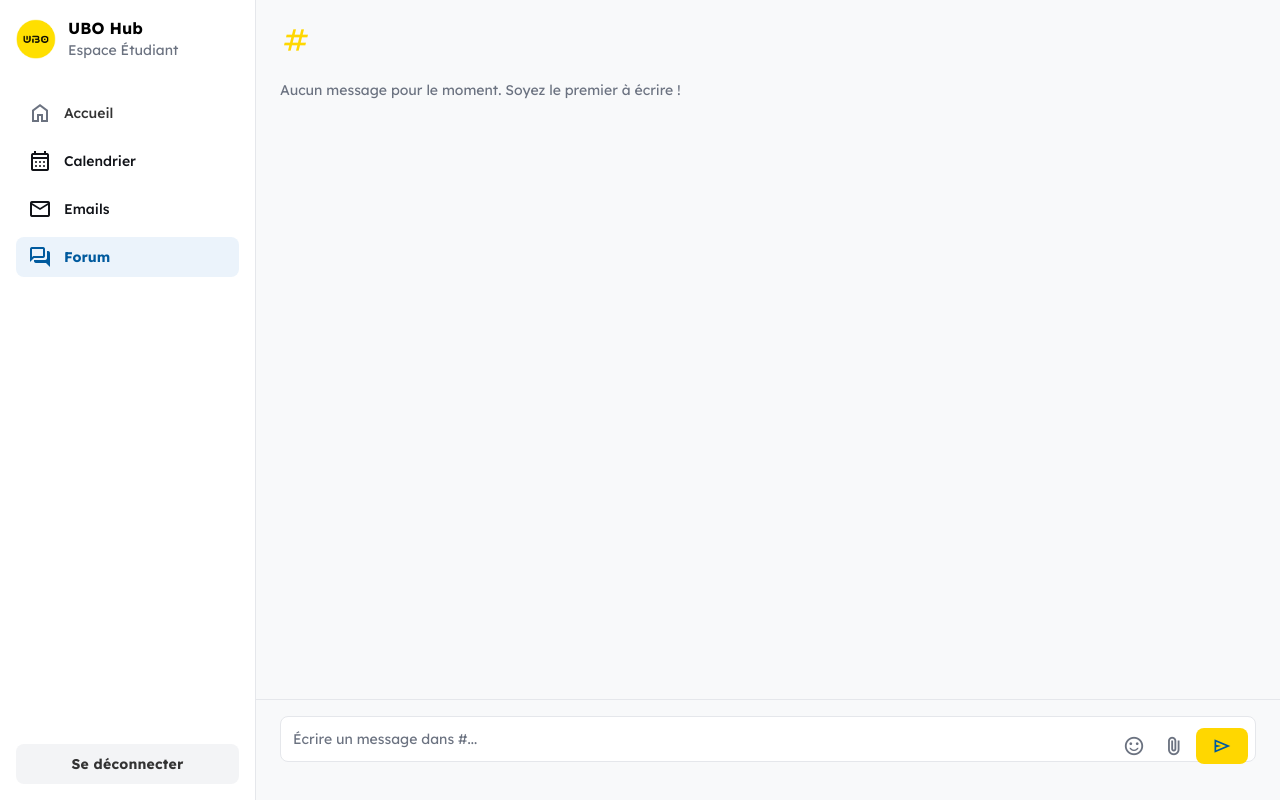
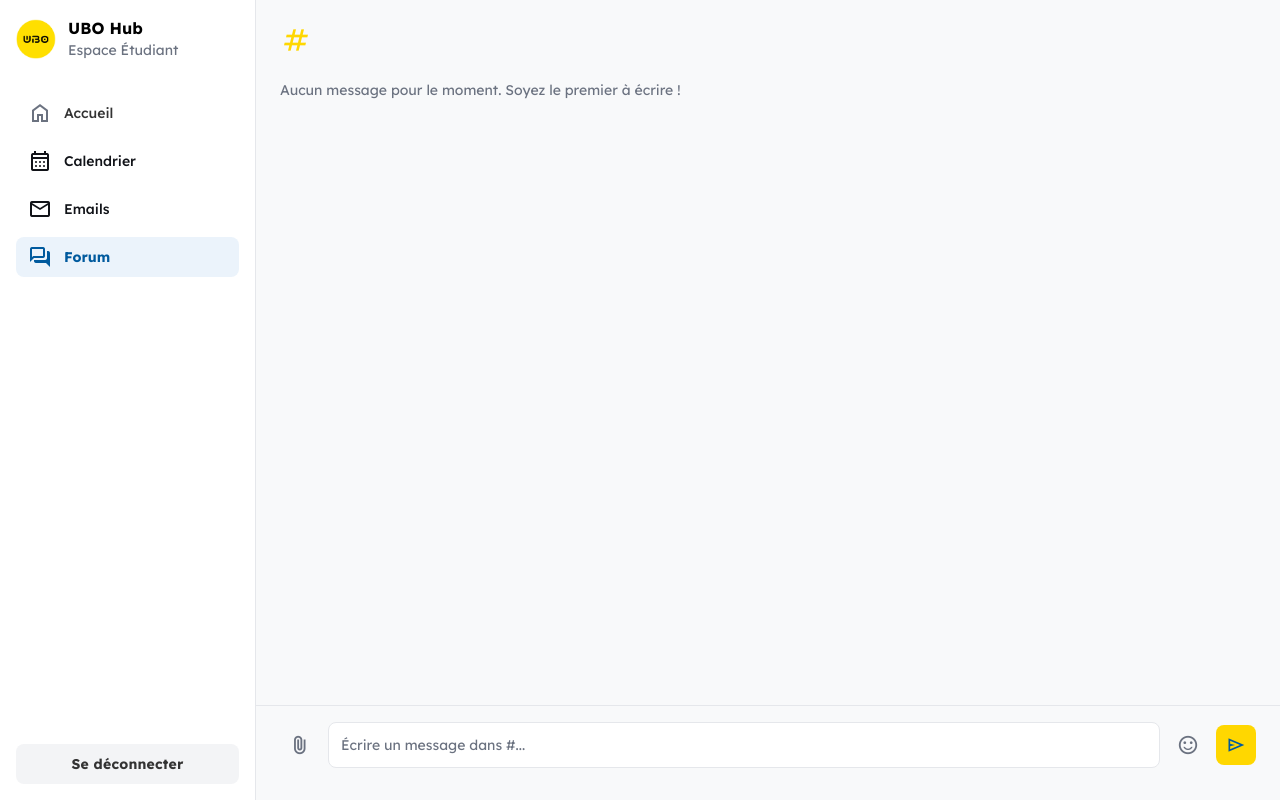
Before and after one commit to Lou-Simon/UBHome, a Django app: template templates/forum.html in a window 1280 px wide. Run offline with Django 4.2, Linux system fonts and the light colour scheme; the template is opened without the code that fills it, so the values that code supplies are empty; some libraries are stand-ins or nearby versions.

Commit message:
correction de bugs forum + ajout .gitignore

```diff
--- a/templates/forum.html
+++ b/templates/forum.html
@@ -92,7 +92,7 @@
       </a>
     </aside>
     <main class="flex-1 flex flex-col h-screen">
-      <div class="flex-grow flex flex-col p-6 overflow-y-auto">
+      <div id="messagesArea" class="flex-grow flex flex-col p-6 overflow-y-auto">
         <header class="mb-6">
           <h1
             class="text-heading-light dark:text-heading-dark text-3xl font-black tracking-tight flex items-center gap-3">
@@ -126,35 +126,38 @@
           <p class="text-sm text-subtle-light dark:text-subtle-dark">Aucun message pour le moment. Soyez le premier à écrire !</p>
           {% endfor %}
         </div>
+        <div id="messagesEnd"></div>
       </div>
       <div
         class="p-6 pt-4 border-t border-border-light dark:border-border-dark bg-background-light dark:bg-background-dark">
         <div class="relative">
           <form method="post" class="relative" id="forumForm" enctype="multipart/form-data">
             {% csrf_token %}
-            <textarea name="content" id="messageInput"
-              class="w-full bg-card-light dark:bg-card-dark border border-border-light dark:border-border-dark rounded-lg p-3 pr-28 text-sm placeholder:text-subtle-light dark:placeholder:text-subtle-dark focus:ring-2 focus:ring-primary/50 focus:border-primary/50 transition resize-none"
-              placeholder="Écrire un message dans #{{ channel.name }}..." rows="1"></textarea>
+            <div class="flex items-center gap-2">
+              <button id="attachBtn" type="button"
+                class="flex items-center justify-center size-10 rounded-lg text-subtle-light dark:text-subtle-dark hover:bg-gray-100 dark:hover:bg-gray-700 transition-colors">
+                <span class="material-symbols-outlined" style="font-size: 22px;">attach_file</span>
+              </button>
+
+              <textarea name="content" id="messageInput"
+                class="flex-1 bg-card-light dark:bg-card-dark border border-border-light dark:border-border-dark rounded-lg p-3 text-sm placeholder:text-subtle-light dark:placeholder:text-subtle-dark focus:ring-2 focus:ring-primary/50 focus:border-primary/50 transition resize-none"
+                placeholder="Écrire un message dans #{{ channel.name }}..." rows="1"></textarea>
+
+              <button id="emojiBtn" type="button"
+                class="flex items-center justify-center size-10 rounded-lg text-subtle-light dark:text-subtle-dark hover:bg-gray-100 dark:hover:bg-gray-700 transition-colors">
+                <span class="material-symbols-outlined" style="font-size: 22px;">sentiment_satisfied</span>
+              </button>
+
+              <button type="submit" id="sendBtn"
+                class="flex items-center justify-center size-10 rounded-lg bg-accent hover:bg-accent/90 text-primary font-bold transition-colors">
+                <span class="material-symbols-outlined" style="font-size: 20px;">send</span>
+              </button>
+            </div>
 
             <input type="file" id="attachmentsInput" name="attachments" multiple class="hidden" />
             <div id="selectedFiles" class="mt-2 flex flex-wrap gap-2"></div>
 
             <div id="emojiPanel" class="hidden absolute bottom-14 right-24 z-20 p-2 rounded-lg border border-border-light dark:border-border-dark bg-card-light dark:bg-card-dark shadow-xl max-w-[240px] flex flex-wrap gap-1"></div>
-
-            <div class="absolute right-2 top-1/2 -translate-y-1/2 flex items-center gap-1">
-              <button id="emojiBtn" type="button"
-                class="size-9 flex items-center justify-center rounded-lg text-subtle-light dark:text-subtle-dark hover:bg-gray-100 dark:hover:bg-gray-700 transition-colors">
-                <span class="material-symbols-outlined" style="font-size: 22px;">sentiment_satisfied</span>
-              </button>
-              <button id="attachBtn" type="button"
-                class="size-9 flex items-center justify-center rounded-lg text-subtle-light dark:text-subtle-dark hover:bg-gray-100 dark:hover:bg-gray-700 transition-colors">
-                <span class="material-symbols-outlined" style="font-size: 22px;">attach_file</span>
-              </button>
-              <button type="submit" id="sendBtn"
-                class="h-9 px-4 flex items-center justify-center rounded-lg bg-accent hover:bg-accent/90 text-primary font-bold text-sm transition-colors">
-                <span class="material-symbols-outlined" style="font-size: 20px;">send</span>
-              </button>
-            </div>
           </form>
         </div>
       </div>
@@ -164,12 +167,30 @@
   <script>
     (function () {
       const postsContainer = document.getElementById('postsContainer');
+      const messagesArea = document.getElementById('messagesArea');
+      const messagesEnd = document.getElementById('messagesEnd');
       const currentStudentId = document.body.dataset.currentStudentId;
       const channelNameEl = document.getElementById('channelName');
       const channelDescEl = document.getElementById('channelDesc');
       const form = document.getElementById('forumForm');
       const input = document.getElementById('messageInput');
       const fetchUrl = '{% url "dashboard:forum_posts_json" %}';
+
+      let isInitialLoad = true; // Pour savoir si c'est le premier chargement
+
+      // Fonction pour vérifier si l'utilisateur est proche du bas
+      function isNearBottom(threshold = 100) {
+        return messagesArea.scrollHeight - messagesArea.scrollTop - messagesArea.clientHeight < threshold;
+      }
+
+      // Scroll automatique vers le bas
+      function scrollToBottom() {
+        if (messagesEnd) {
+          messagesEnd.scrollIntoView({ behavior: 'smooth', block: 'end' });
+        } else {
+          messagesArea.scrollTop = messagesArea.scrollHeight;
+        }
+      }
 
       // Nouveaux éléments: pièces jointes et emojis
       const attachBtn = document.getElementById('attachBtn');
@@ -306,9 +327,9 @@
       });
 
       function renderPosts(data) {
-        const scroller = postsContainer.parentElement;
-        const wasAtBottom = scroller ? (scroller.scrollHeight - scroller.scrollTop - scroller.clientHeight) < 4 : false;
-        const prevScrollTop = scroller ? scroller.scrollTop : 0;
+        // Sauvegarder la position de scroll avant le refresh
+        const wasAtBottom = isNearBottom();
+        const scrollPosition = messagesArea.scrollTop;
 
         if (data.channel) {
           if (channelNameEl) channelNameEl.textContent = data.channel.name;
@@ -321,8 +342,6 @@
           p.className = 'text-sm text-subtle-light dark:text-subtle-dark';
           p.textContent = 'Aucun message pour le moment. Soyez le premier à écrire !';
           postsContainer.appendChild(p);
-          // Ajuste le scroll selon la position précédente
-          if (scroller) scroller.scrollTop = wasAtBottom ? scroller.scrollHeight : prevScrollTop;
           return;
         }
         data.posts.forEach((post) => {
@@ -411,10 +430,21 @@
 
           postsContainer.appendChild(wrapper);
         });
-        // Ajuste le scroll: on reste où on était, et on ne va en bas que si l'utilisateur y était déjà
-        if (scroller) {
-          scroller.scrollTop = wasAtBottom ? scroller.scrollHeight : prevScrollTop;
-        }
+
+        // Gestion du scroll après le rendu
+        setTimeout(() => {
+          if (isInitialLoad) {
+            // Premier chargement : aller en bas
+            scrollToBottom();
+            isInitialLoad = false;
+          } else if (wasAtBottom) {
+            // Si on était en bas avant le refresh : rester en bas
+            scrollToBottom();
+          } else {
+            // Sinon : maintenir la position de scroll
+            messagesArea.scrollTop = scrollPosition;
+          }
+        }, 50);
       }
 
       async function refreshPosts() {
@@ -444,7 +474,11 @@
           if (res.ok) {
             input.value = '';
             if (attachInput) { attachInput.value = ''; selectedFiles.innerHTML = ''; }
-            refreshPosts();
+            // Après l'envoi d'un message, on force le scroll vers le bas
+            setTimeout(() => {
+              refreshPosts();
+              setTimeout(scrollToBottom, 100);
+            }, 50);
           }
         } catch (_) {}
       });
```
Also changed, not shown: db.sqlite3 (deleted), 1 other file.
